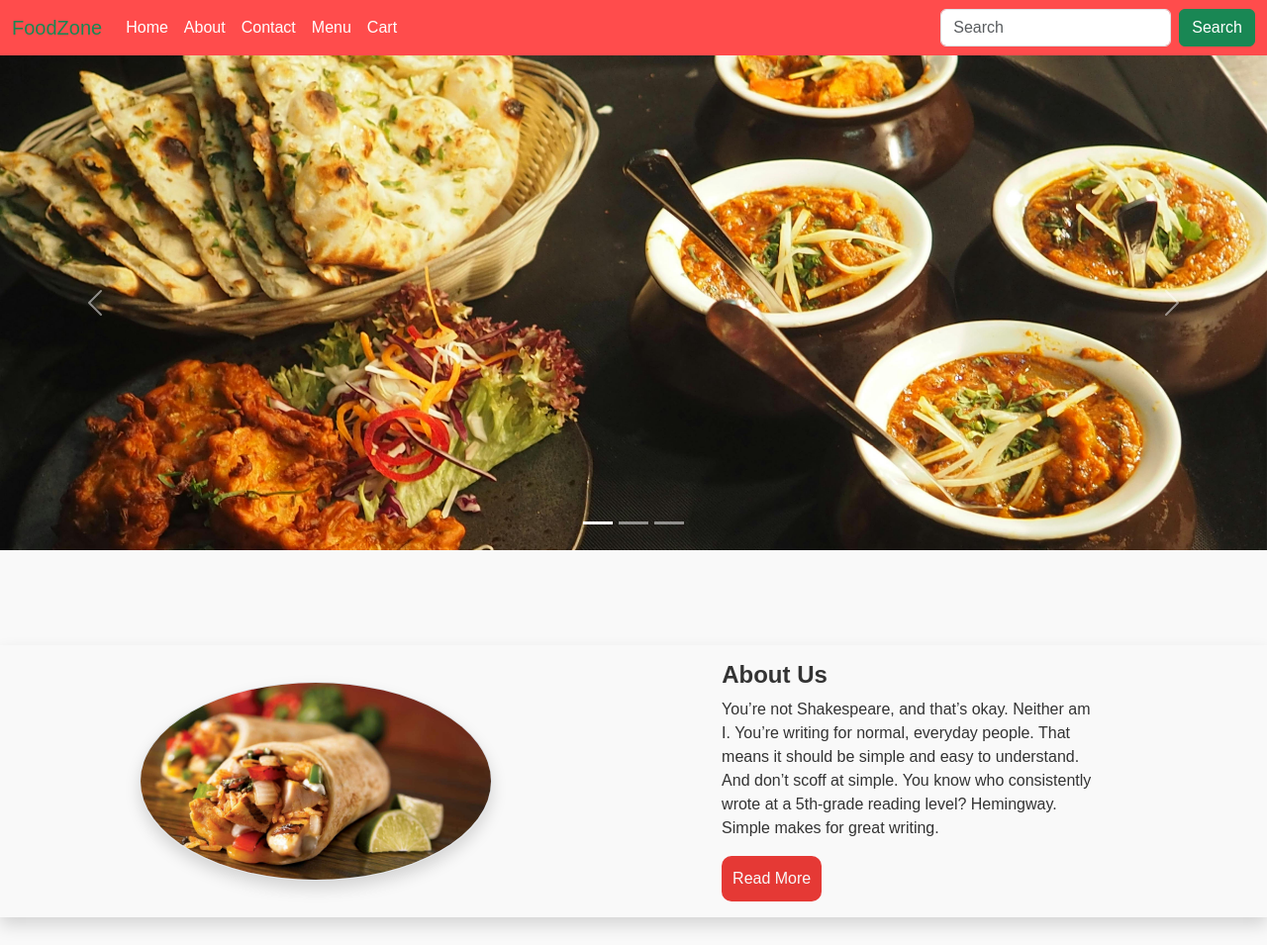
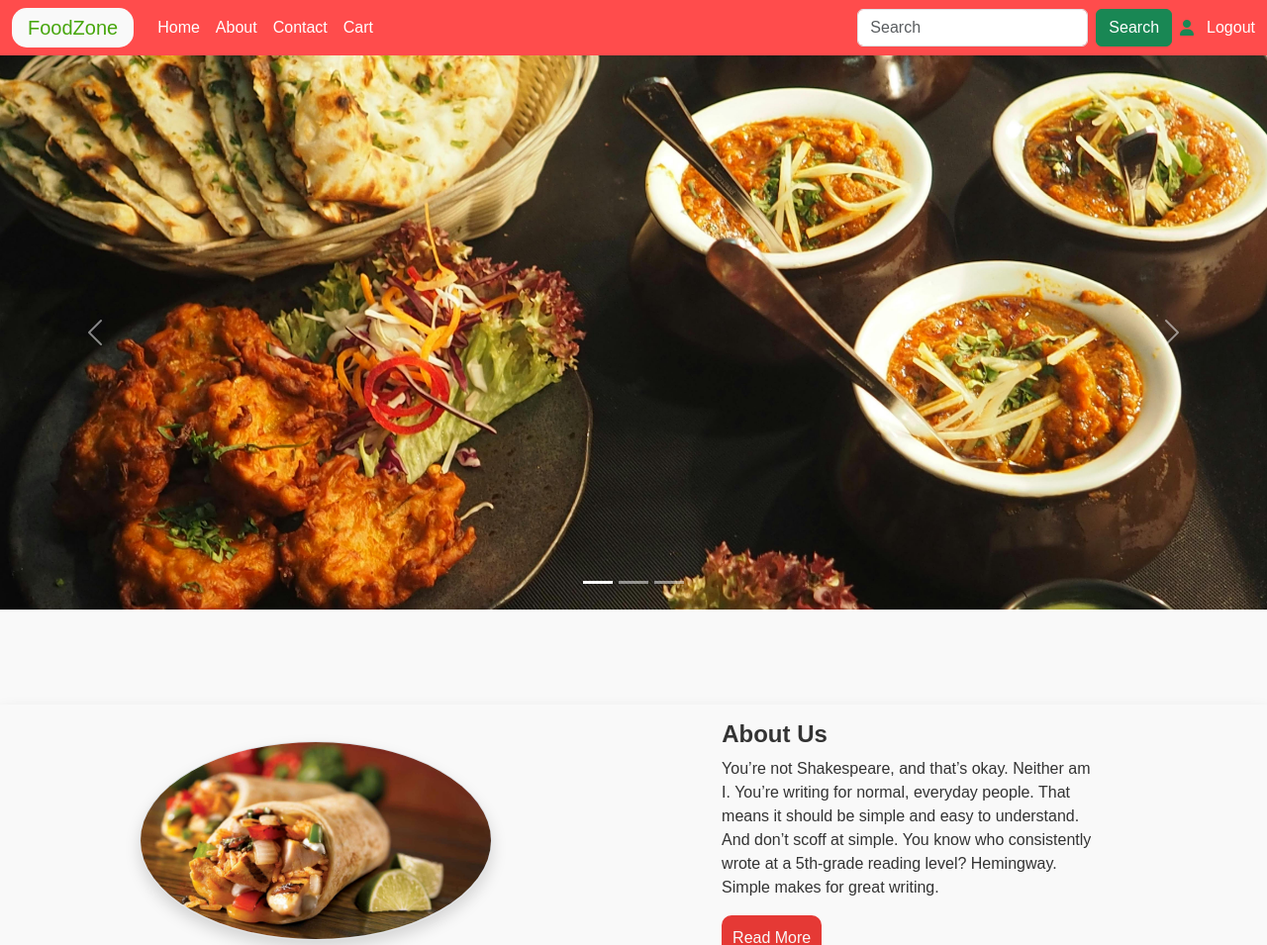
Before and after one commit to DikpalChaudhary/FoodZone, a Django app: template food_order/templates/myApp/home.html in a window 1280 px wide. Shown: the top 955 px of the page at 99% size. Run offline with Django 3.2, Linux system fonts and the light colour scheme; the template is opened without the code that fills it, so the values that code supplies are empty.

Commit message:
my first push

```diff
--- a/food_order/static/myApp/css/style.css
+++ b/food_order/static/myApp/css/style.css
@@ -9,6 +9,27 @@
 body{
     background-color: #F9F9F9;
 }
+.logo{
+  color: rgb(71, 166, 12);
+  background-color: #F9F9F9;
+  border-radius: 15px;
+
+}
+.loginnav{
+  display: flex;
+  justify-content: space-between;
+  height: 50px;
+  align-items: center;
+  font-size: larger;
+
+}
+.navA{
+  text-decoration: none;
+}
+.navBorder{
+  border-radius: 30px;
+}
+
 
 .navBackground{
   background-color: #FF4C4C;
@@ -31,7 +52,6 @@ body{
 .nava:hover::after{
     width: 100%;
 }
-
 
 .imageHeight{
   height: 500px ;
@@ -95,23 +115,23 @@ color: #FFC107;
 .menuCardTop{
   margin-top: 70px;
 }
-.barChart1{
-  background-color: #E53935;
-  height: 600px;
+
+
+.logout{
+  text-decoration: none;
+  margin-left: 5px;
+
 }
-.barChart2{
-  background-color: #52e535;
-  height: 500px;
-}.barChart1{
-  background-color: #E53935;
-  height: 600px;
-}.barChart1{
-  background-color: #E53935;
-  height: 600px;
-}.barChart1{
-  background-color: #E53935;
-  height: 600px;
-}.barChart1{
-  background-color: #E53935;
-  height: 600px;
+
+
+
+.carousel-img {
+  height: 70vh;         /* Responsive height */
+  object-fit: cover;    /* Ensures the image fills the area without distortion */
 }
+
+@media (max-width: 768px) {
+  .carousel-img {
+    height: 40vh;       /* Smaller height for phones/tablets */
+  }
+}
--- a/food_order/templates/myApp/Checkout.html
+++ b/food_order/templates/myApp/Checkout.html
@@ -40,15 +40,15 @@
               <option value="audi">Gandaki</option>
           </select>
           <div class="row mt-3">
-          <div class="col m-1 px1">
+          <div class="col-12 m-1 px1">
            <label class="form-label">City</label>
           <input type="text" class="form-control " name="city">
           </div>
-          <div class="col m-1 px1">
+          <div class="col-12 m-1 px1">
           <label class="form-label">Street area</label>
           <input type="text" class="form-control" name="streetArea">
           </div>
-          <div class="col m-1 px1">
+          <div class="col-12 m-1 px1">
           <label class="form-label ">District</label>
           <input type="text" class="form-control" name="district">
           </div>
--- a/food_order/templates/myApp/home.html
+++ b/food_order/templates/myApp/home.html
@@ -12,37 +12,39 @@
   </head>
   <body>
   {% include "myApp/navbar.html" %}
-
 <div id="demo" class="carousel slide" data-bs-ride="carousel">
 
   <!-- Indicators/dots -->
   <div class="carousel-indicators">
-    <button type="button" data-bs-target="#demo" data-bs-slide-to="0" class="active"></button>
+    <button type="button" data-bs-target="#demo" data-bs-slide-to="0" class="active" aria-current="true"></button>
     <button type="button" data-bs-target="#demo" data-bs-slide-to="1"></button>
     <button type="button" data-bs-target="#demo" data-bs-slide-to="2"></button>
   </div>
 
   <!-- The slideshow/carousel -->
-  <div class="carousel-inner imageHeight">
-    <div class="carousel-item active ">
-      <img src="\media\myApp\img\pexels-chanwalrus-958545.jpg" alt="" class="d-block w-100  " width="100" height="670">
+  <div class="carousel-inner">
+    <div class="carousel-item active">
+      <img src="/media/myApp/img/pexels-chanwalrus-958545.jpg" alt="Food image 1" class="d-block w-100 img-fluid carousel-img">
     </div>
     <div class="carousel-item">
-      <img src="\media\myApp\img\pexels-janetrangdoan-769969.jpg" alt="" class="d-block w-100" width="100" height="670">
+      <img src="/media/myApp/img/pexels-janetrangdoan-769969.jpg" alt="Food image 2" class="d-block w-100 img-fluid carousel-img">
     </div>
     <div class="carousel-item">
-      <img src="\media\myApp\img\pexels-pixabay-461198.jpg" alt=" " class="d-block w-100"width="100" height="670">
+      <img src="/media/myApp/img/pexels-pixabay-461198.jpg" alt="Food image 3" class="d-block w-100 img-fluid carousel-img">
     </div>
   </div>
 
-  <!-- Left and right controls/icons -->
+  <!-- Controls -->
   <button class="carousel-control-prev" type="button" data-bs-target="#demo" data-bs-slide="prev">
-    <span class="carousel-control-prev-icon"></span>
+    <span class="carousel-control-prev-icon" aria-hidden="true"></span>
+    <span class="visually-hidden">Previous</span>
   </button>
   <button class="carousel-control-next" type="button" data-bs-target="#demo" data-bs-slide="next">
-    <span class="carousel-control-next-icon"></span>
+    <span class="carousel-control-next-icon" aria-hidden="true"></span>
+    <span class="visually-hidden">Next</span>
   </button>
 </div>
+
 <div class="container my-5">
   <div class="row">
     {% for item in items %}
--- a/food_order/templates/myApp/navbar.html
+++ b/food_order/templates/myApp/navbar.html
@@ -5,44 +5,52 @@
     <meta name="viewport" content="width=device-width, initial-scale=1">
     <title>FoodZone</title>
     {% load static %}
-    <link href="https://cdn.jsdelivr.net/npm/bootstrap@5.3.6/dist/css/bootstrap.min.css" rel="stylesheet" integrity="sha384-4Q6Gf2aSP4eDXB8Miphtr37CMZZQ5oXLH2yaXMJ2w8e2ZtHTl7GptT4jmndRuHDT" crossorigin="anonymous">
+    <link href="https://cdn.jsdelivr.net/npm/bootstrap@5.3.6/dist/css/bootstrap.min.css" rel="stylesheet" integrity="sha384-..." crossorigin="anonymous">
     <link rel="stylesheet" href="{% static 'myApp/css/style.css' %}">
+    <link rel="stylesheet" href="https://cdnjs.cloudflare.com/ajax/libs/font-awesome/6.5.0/css/all.min.css" integrity="sha512-..." crossorigin="anonymous" referrerpolicy="no-referrer" />
+
   </head>
   <body>
-    <nav class="navbar sticky-top navbar-expand-sm navBackground">
-  <div class="container-fluid ">
-    <a class="navbar-brand text-success" href="">FoodZone</a>
+    <nav class="navbar navbar-expand-sm navBackground sticky-top">
+      <div class="container-fluid">
+        <a class="navbar-brand logo px-3" href="#">FoodZone</a>
+
+        <!-- Toggle Button for Mobile -->
         <button class="navbar-toggler" type="button" data-bs-toggle="collapse" data-bs-target="#mynavbar">
-
       <span class="navbar-toggler-icon"></span>
     </button>
+
+        <!-- Collapsible Content -->
         <div class="collapse navbar-collapse" id="mynavbar">
-      <ul class="navbar-nav me-auto  ">
+          <ul class="navbar-nav me-auto mb-2 mb-lg-0">
             <li class="nav-item">
               <a class="nav-link nava" href="{% url 'home' %}">Home</a>
             </li>
             <li class="nav-item">
-          <a class="nav-link nava" href="">About</a>
+              <a class="nav-link nava" href="#">About</a>
             </li>
             <li class="nav-item">
-          <a class="nav-link nava" href="">Contact</a>
-        </li>
+              <a class="nav-link nava" href="#">Contact</a>
             </li>
             <li class="nav-item">
-          <a class="nav-link nava" href="">Menu</a>
+              <a class="nav-link nava" href="{% url 'view_cart' %}">Cart</a>
             </li>
-            <li class="nav-item">
-          <a class="nav-link nava" href="{% url "view_cart" %}">Cart</a>
-        </li>
+          </ul>
 
-      </ul>
-      <form class="d-flex">
-        <input class="form-control me-2" type="text" placeholder="Search">
-        <button class="btn btn-success" type="button">Search</button>
+          <!-- Right Side Content -->
+          <form class="d-flex align-items-center" role="search">
+            <input class="form-control me-2" type="search" placeholder="Search" aria-label="Search">
+            <button class="btn btn-success me-2" type="submit">Search</button>
           </form>
+          <div class="d-flex align-items-center">
+            <i class="fa-solid fa-user text-success me-2"></i>
+            <a href="#" class="nav-link nava logout">Logout</a>
+          </div>
         </div>
       </div>
     </nav>
-    <script src="https://cdn.jsdelivr.net/npm/bootstrap@5.3.6/dist/js/bootstrap.bundle.min.js" integrity="sha384-j1CDi7MgGQ12Z7Qab0qlWQ/Qqz24Gc6BM0thvEMVjHnfYGF0rmFCozFSxQBxwHKO" crossorigin="anonymous"></script>
+
+
+    <script src="https://cdn.jsdelivr.net/npm/bootstrap@5.3.6/dist/js/bootstrap.bundle.min.js" integrity="sha384-..." crossorigin="anonymous"></script>
   </body>
 </html>
```
Also changed, not shown: food_order/templates/myApp/login.html (+25 -10 lines), food_order/templates/myApp/signup.html (+29 -17 lines), food_order/db.sqlite3. Lines whose indentation alone changed are shown as unchanged.
